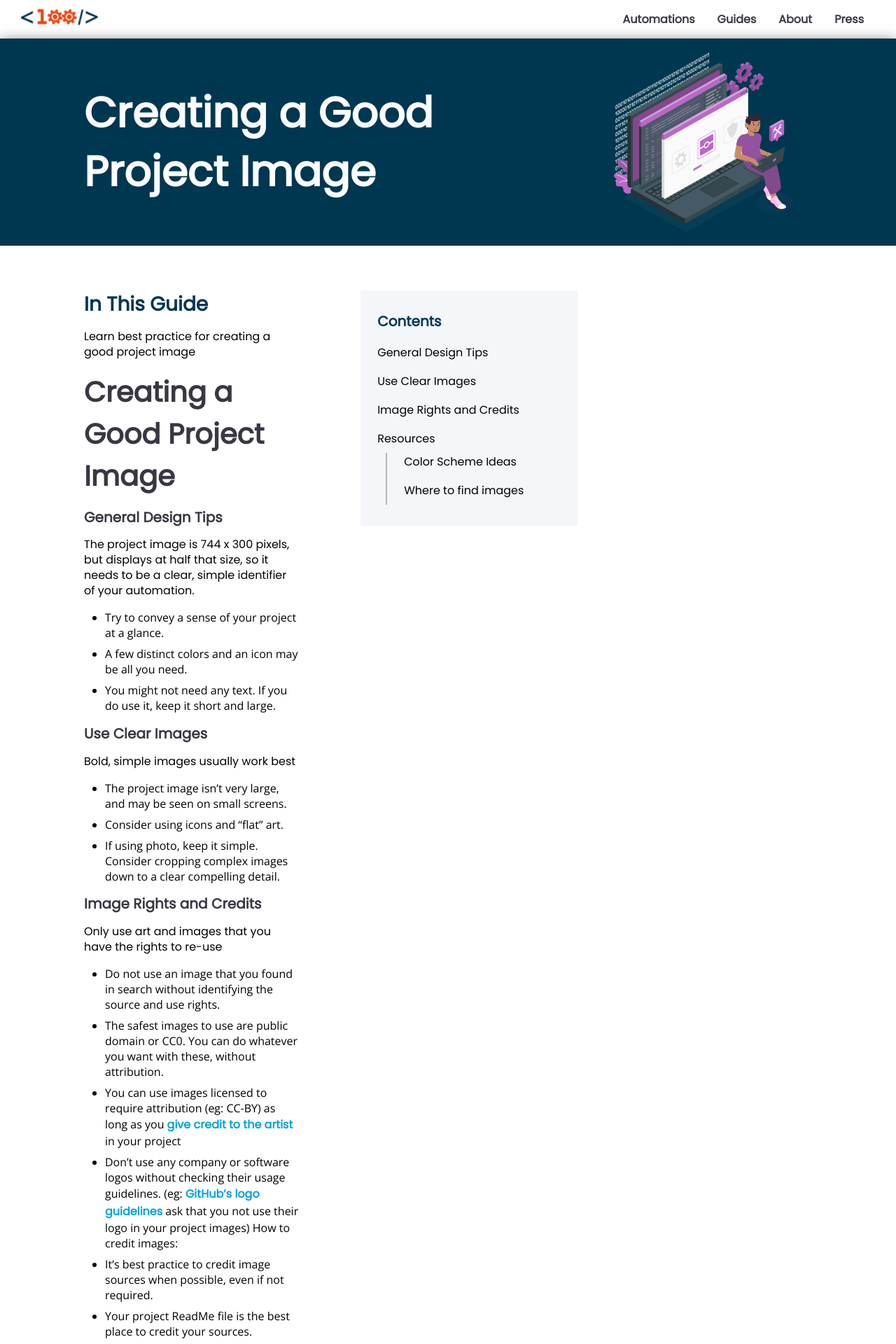
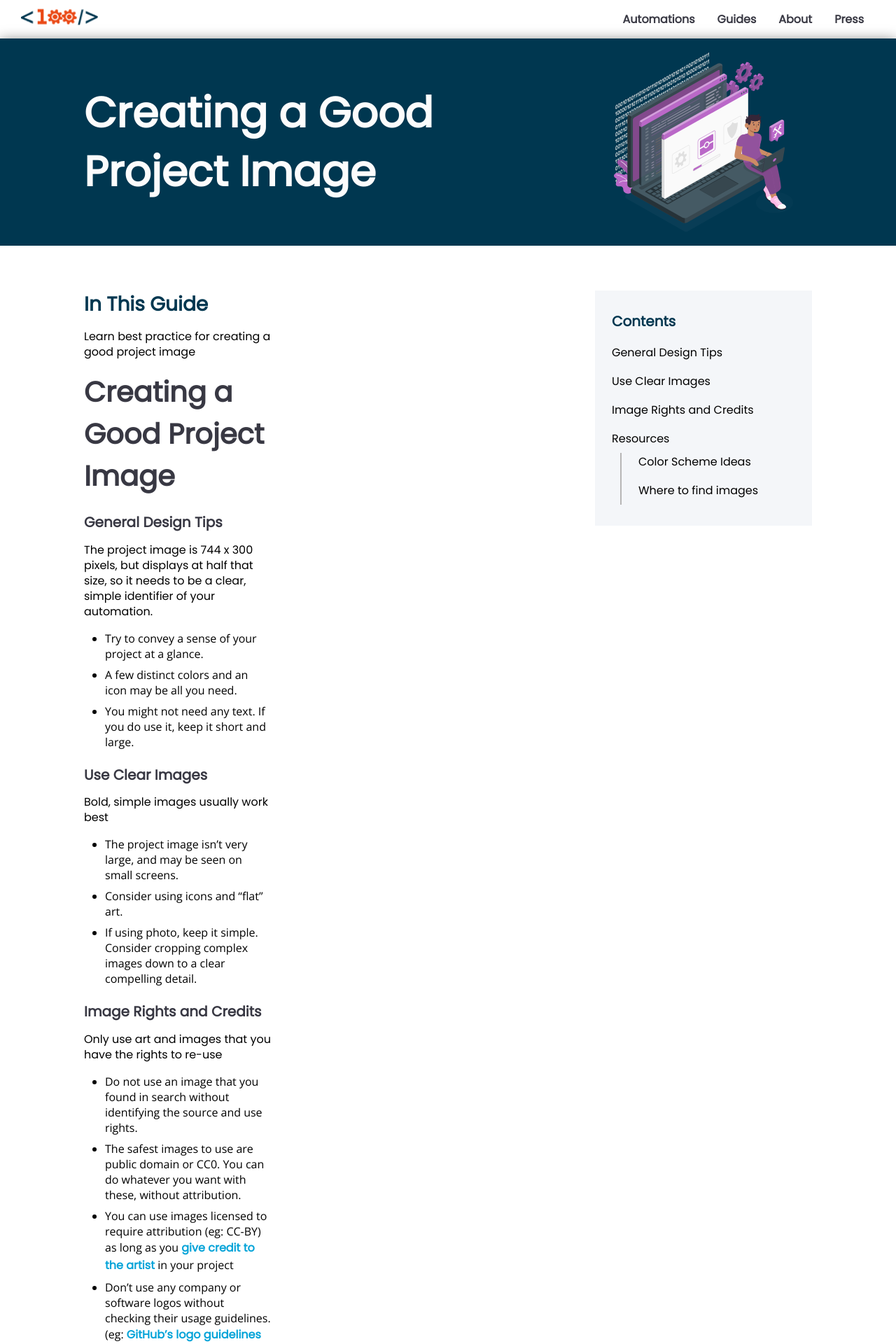
Before and after one commit to 100Automations/Website, a Jekyll site: the page built from _guides/creating-good-project-images.md, in a window 1280 px wide. Shown: the top 1920 px of the page at 70% size. Built offline with Jekyll 4.4.1, drawn with Linux system fonts in a browser that asks for light colours.

Commit message:
edit to guides md files reverted changes

```diff
--- a/_guides/creating-good-project-images.md
+++ b/_guides/creating-good-project-images.md
@@ -71,7 +71,7 @@ Photgraphs:
  - [The Noun Project](https://thenounproject.com){:target="_blank"} - attribution required for free use
  - [flaticon](https://www.flaticon.com){:target="_blank"} - attribution required
 <!-- double apostrophe -->
-#### Image Attribution Guidelines:
+**Image Attribution Guidelines:**
  - [Noun Project: How do I give creators credit in my work?](https://thenounproject.zendesk.com/hc/en-us/articles/200509928-How-do-I-give-creators-credit-in-my-work-){:target="_blank"}
  - [Creative Commons: How to give attribution](https://creativecommons.org/use-remix/attribution/){:target="_blank"}
  - [CC: Best practices for attribution](https://wiki.creativecommons.org/wiki/best_practices_for_attribution){:target="_blank"}
--- a/_layouts/guides.html
+++ b/_layouts/guides.html
@@ -10,7 +10,7 @@ layout: default
         </h1>
         <img class="col3" src="/assets/images/guides/OS.svg">
     </section>
-    <section class="body-container body-container--guides">
+    <section class="body-container">
         <div class="content-container content-container--guide">
           <h5 class="title5">In This Guide</h5>
           <p class="p1"> Learn best practice for creating a good project image </p>
--- a/_sass/guides.scss
+++ b/_sass/guides.scss
@@ -29,8 +29,7 @@ grid-column: 10/12
 
 // parental div stuff
 .guide{
-  display: grid;
-  // margin: 0 50px 0 120px;
+  // display: grid;
   padding: 0 120px 0 120px;
   grid-template-columns: repeat(12, 1fr);
   grid-auto-rows: minmax(100px, auto);
@@ -62,6 +61,7 @@ grid-column: 10/12
   letter-spacing: 0em;
   text-align: left;
   color: #383843;
+  margin-top: 1.5rem;
 }
 
 .content-container--guide h3{
@@ -108,11 +108,11 @@ grid-column: 10/12
 }
 
 .body-container{
-  display: grid;
-  grid-column-gap: 11.8px;
+  grid-column-gap: 25rem;
   grid-column: 1/span 12;
   font-family: 'Open Sans', sans-serif;
   padding-bottom: 5rem;
+  display: flex;
 }
 
 .body-container ul{
```
